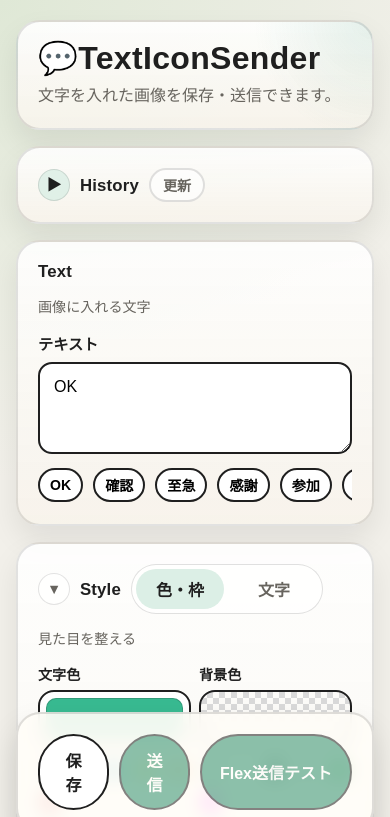
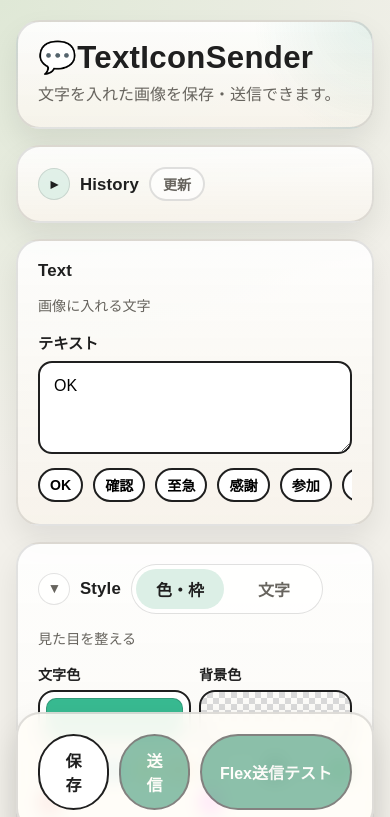
Before and after one commit to katsuan/line-text-icon-sender, a plain HTML site: page index.html in a window 390 px wide. Shown: the top 817 px of the page. Drawn offline with Linux system fonts and the light colour scheme.

Commit message:
スタイル: トグルボタンのアイコンを変更し、レスポンシブデザインのためのフォントサイズを調整

```diff
--- a/app.js
+++ b/app.js
@@ -428,7 +428,7 @@ function saveStoredBoolean(key, value) {
 function updateToggleButton(button, collapsed) {
   if (!button) return;
   const sectionName = button === els.historyToggle ? "History" : "Style";
-  button.textContent = collapsed ? "▶" : "▼";
+  button.textContent = collapsed ? "▸" : "▾";
   button.setAttribute("aria-expanded", String(!collapsed));
   button.setAttribute("aria-label", collapsed ? `${sectionName} を開く` : `${sectionName} を閉じる`);
   button.classList.toggle("is-collapsed", collapsed);
--- a/style.css
+++ b/style.css
@@ -1520,6 +1520,10 @@ canvas {
 }
 
 @media (max-width: 640px) {
+  .sender-hero h1 {
+    font-size: clamp(1.68rem, 8vw, 2.1rem);
+  }
+
   .sender-section h2,
   .sender-actions-bar h2,
   #localStatusSection h2 {
```
